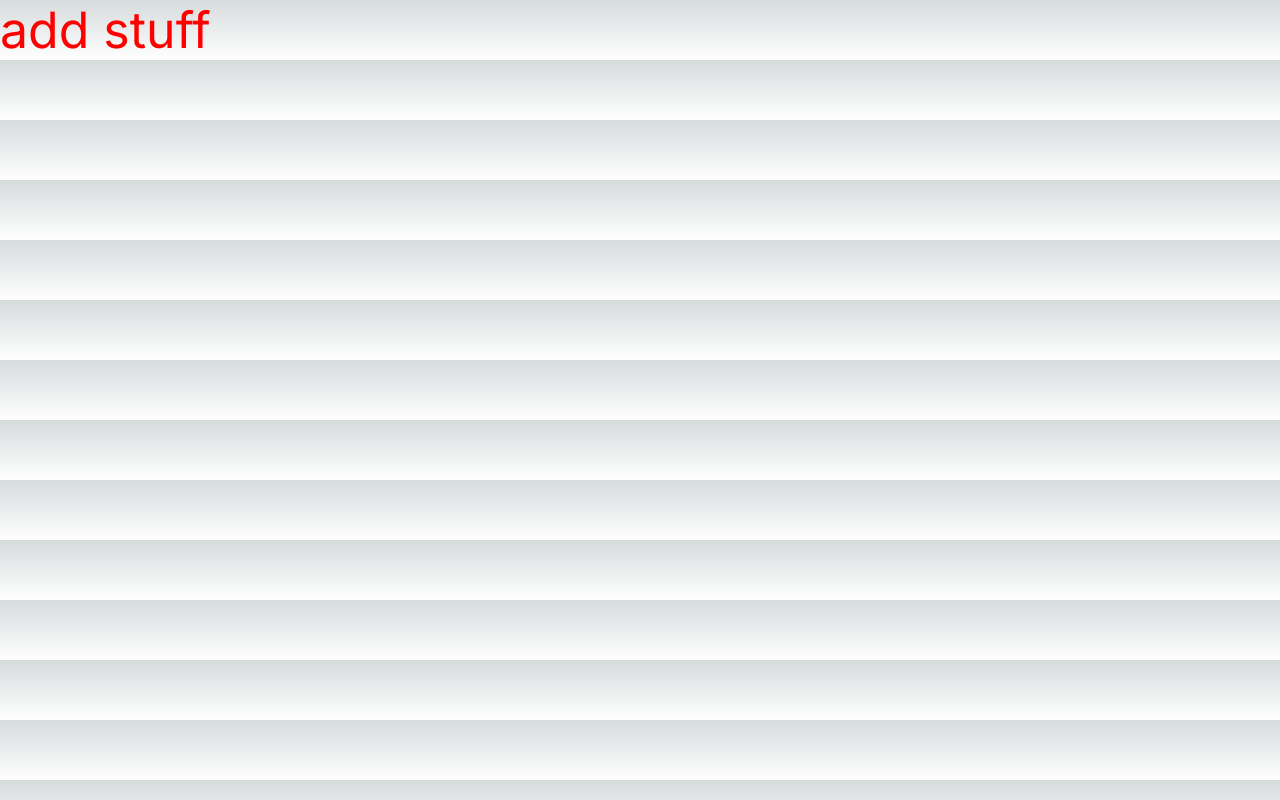
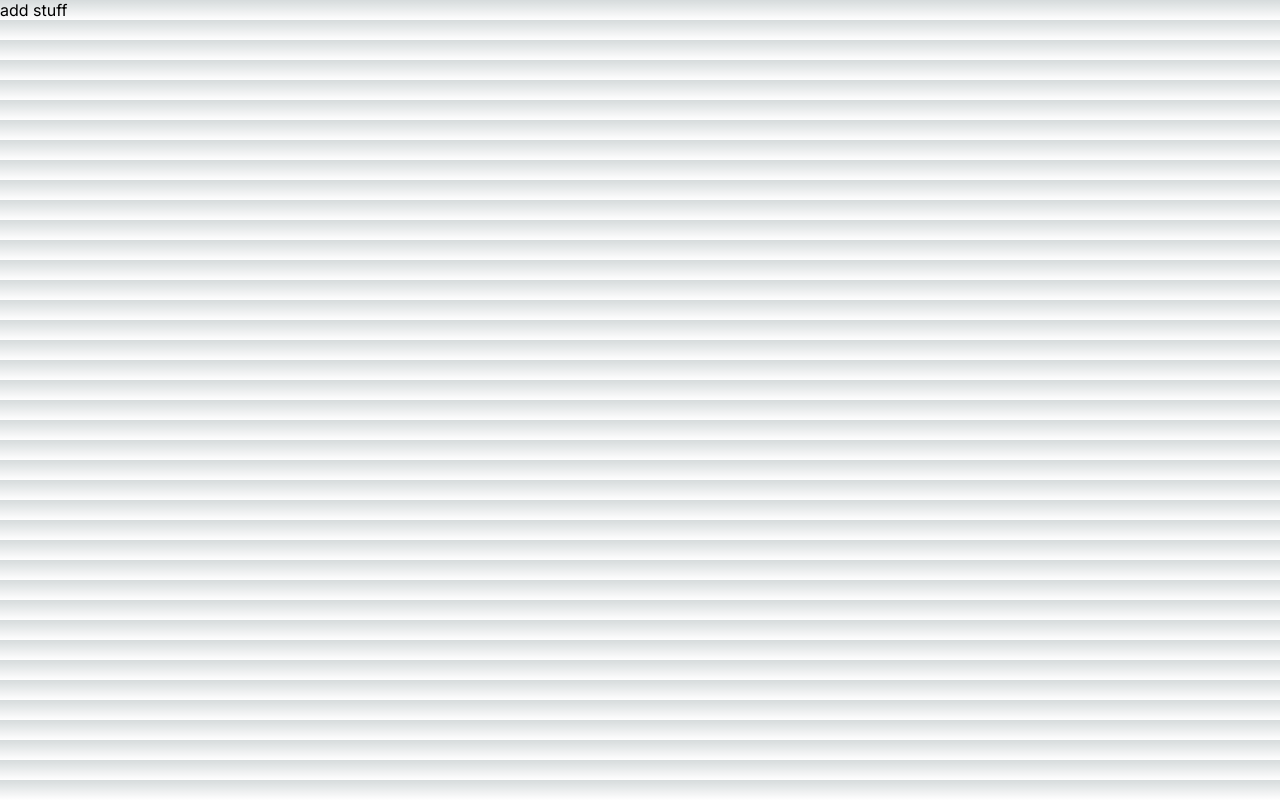
Before and after one commit to JanZaion/ld-site, a Next.js app: page / in a window 1280 px wide. Built offline with nearby package versions, Linux system fonts and the light colour scheme.

Commit message:
Revert "build: add styled"
This reverts commit c0f0a31627ecb876a2130ee5b2f984e7e37d5cfb.

```diff
--- a/app/layout.tsx
+++ b/app/layout.tsx
@@ -1,29 +1,22 @@
-import './globals.css';
-import type { Metadata } from 'next';
-import { Inter } from 'next/font/google';
-import type { ReactNode } from 'react';
+import './globals.css'
+import type { Metadata } from 'next'
+import { Inter } from 'next/font/google'
 
-import StyledComponentsRegistry from '@/lib/registry';
-
-const inter = Inter({ subsets: ['latin'] });
+const inter = Inter({ subsets: ['latin'] })
 
 export const metadata: Metadata = {
-  title: 'I am Lucas',
-  description: 'Lucas web',
-};
+  title: 'Create Next App',
+  description: 'Generated by create next app',
+}
 
-type RootLayoutProps = {
-  children: ReactNode;
-};
-
-const RootLayout = ({ children }: RootLayoutProps) => {
+export default function RootLayout({
+  children,
+}: {
+  children: React.ReactNode
+}) {
   return (
     <html lang="en">
-      <body className={inter.className}>
-        <StyledComponentsRegistry>{children}</StyledComponentsRegistry>
-      </body>
+      <body className={inter.className}>{children}</body>
     </html>
-  );
-};
-
-export default RootLayout;
+  )
+}
--- a/app/page.tsx
+++ b/app/page.tsx
@@ -1,14 +1,5 @@
-'use client';
-
-import styled from 'styled-components';
-
-const StyledDiv = styled.div`
-  color: red;
-  font-size: 50px;
-`;
-
 const Home = () => {
-  return <StyledDiv>add stuff</StyledDiv>;
+  return <div>add stuff</div>;
 };
 
 export default Home;
--- a/lib/registry.tsx
+++ /dev/null
@@ -1,29 +0,0 @@
-'use client';
-
-import { useServerInsertedHTML } from 'next/navigation';
-import React, { useState } from 'react';
-import { ServerStyleSheet, StyleSheetManager } from 'styled-components';
-
-export default function StyledComponentsRegistry({
-  children,
-}: {
-  children: React.ReactNode;
-}) {
-  // Only create stylesheet once with lazy initial state
-  // x-ref: https://reactjs.org/docs/hooks-reference.html#lazy-initial-state
-  const [styledComponentsStyleSheet] = useState(() => new ServerStyleSheet());
-
-  useServerInsertedHTML(() => {
-    const styles = styledComponentsStyleSheet.getStyleElement();
-    styledComponentsStyleSheet.instance.clearTag();
-    return <>{styles}</>;
-  });
-
-  if (typeof window !== 'undefined') return <>{children}</>;
-
-  return (
-    <StyleSheetManager sheet={styledComponentsStyleSheet.instance}>
-      {children}
-    </StyleSheetManager>
-  );
-}
--- a/package.json
+++ b/package.json
@@ -11,8 +11,7 @@
   "dependencies": {
     "next": "13.4.19",
     "react": "18.2.0",
-    "react-dom": "18.2.0",
-    "styled-components": "^6.0.7"
+    "react-dom": "18.2.0"
   },
   "devDependencies": {
     "@types/node": "20.5.1",
```
Also changed, not shown: 1 other file (tests, documents, lock files or other folders).
